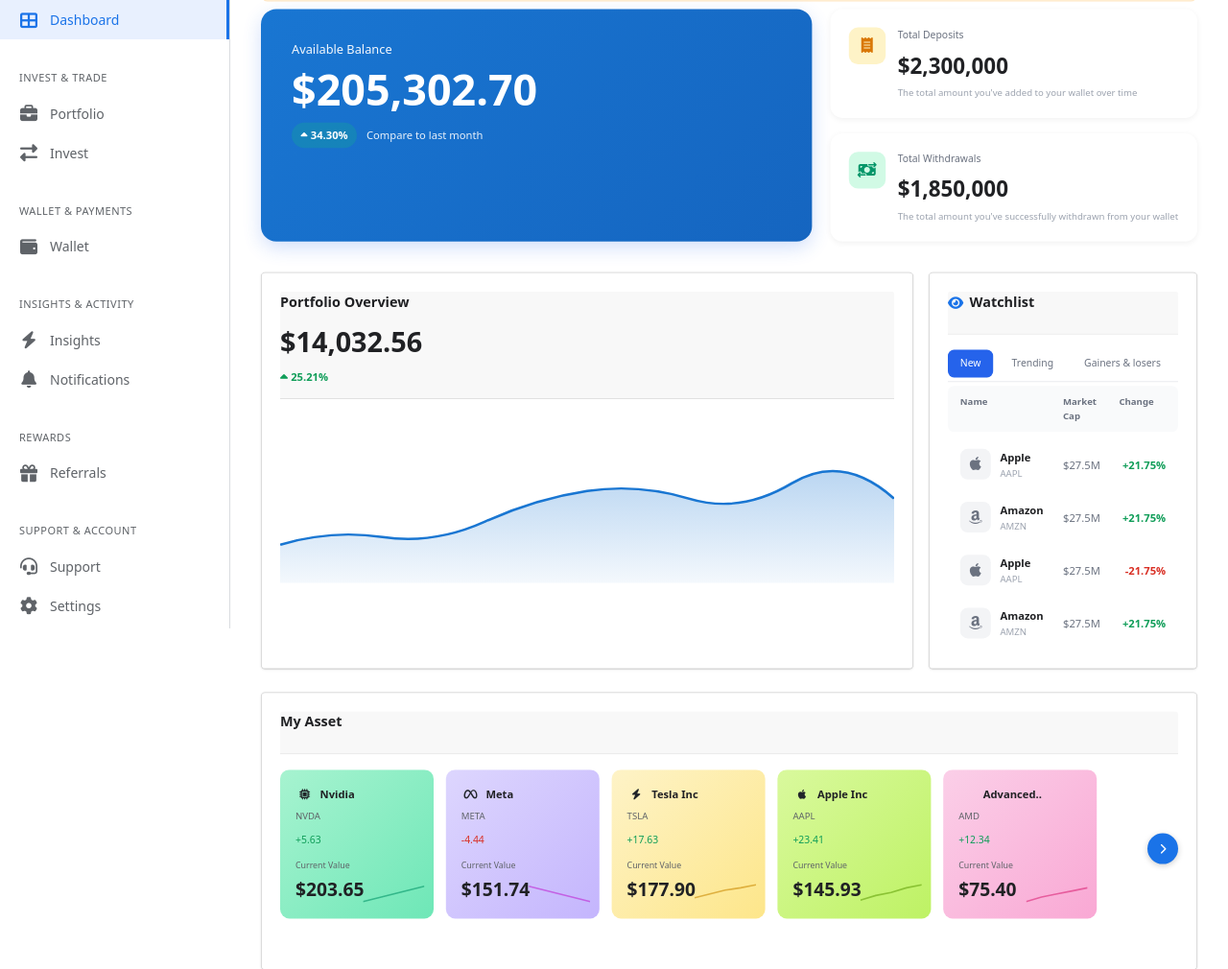
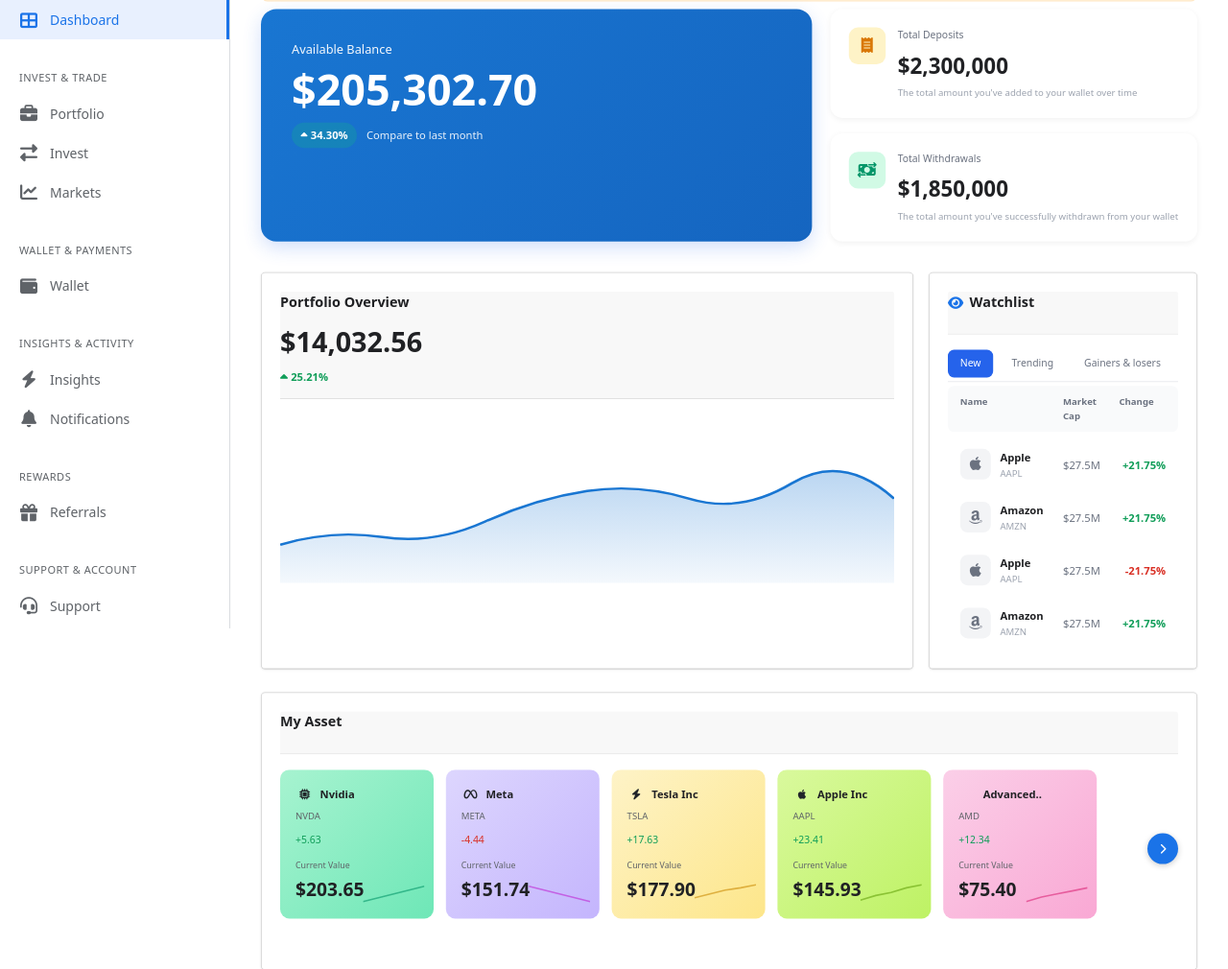
Before and after one commit to nnamdiindu/Stocks, a Flask app: page /dashboard in a window 1280 px wide. Shown: the part 145-1155 px from the top of the page at 96% size. Run offline with Flask 3, Linux system fonts and the light colour scheme; the visitor is signed in with stand-in values (Sample User, id 1).

Commit message:
Add Market tab link

```diff
--- a/app/templates/dashboard/partials/layouts/_sidebar.html
+++ b/app/templates/dashboard/partials/layouts/_sidebar.html
@@ -28,6 +28,10 @@
         <a href="{{ url_for('dashboard.invest') }}" class="nav-item dashboard-tab {% if page_title == 'Invest' %}active{% endif %}">
             <i class="fas fa-exchange-alt"></i>
             <span>Invest</span>
+        </a>
+        <a href="#" class="nav-item dashboard-tab">
+            <i class="fas fa-chart-line"></i>
+            <span>Markets</span>
         </a>
     </div>
 
```
